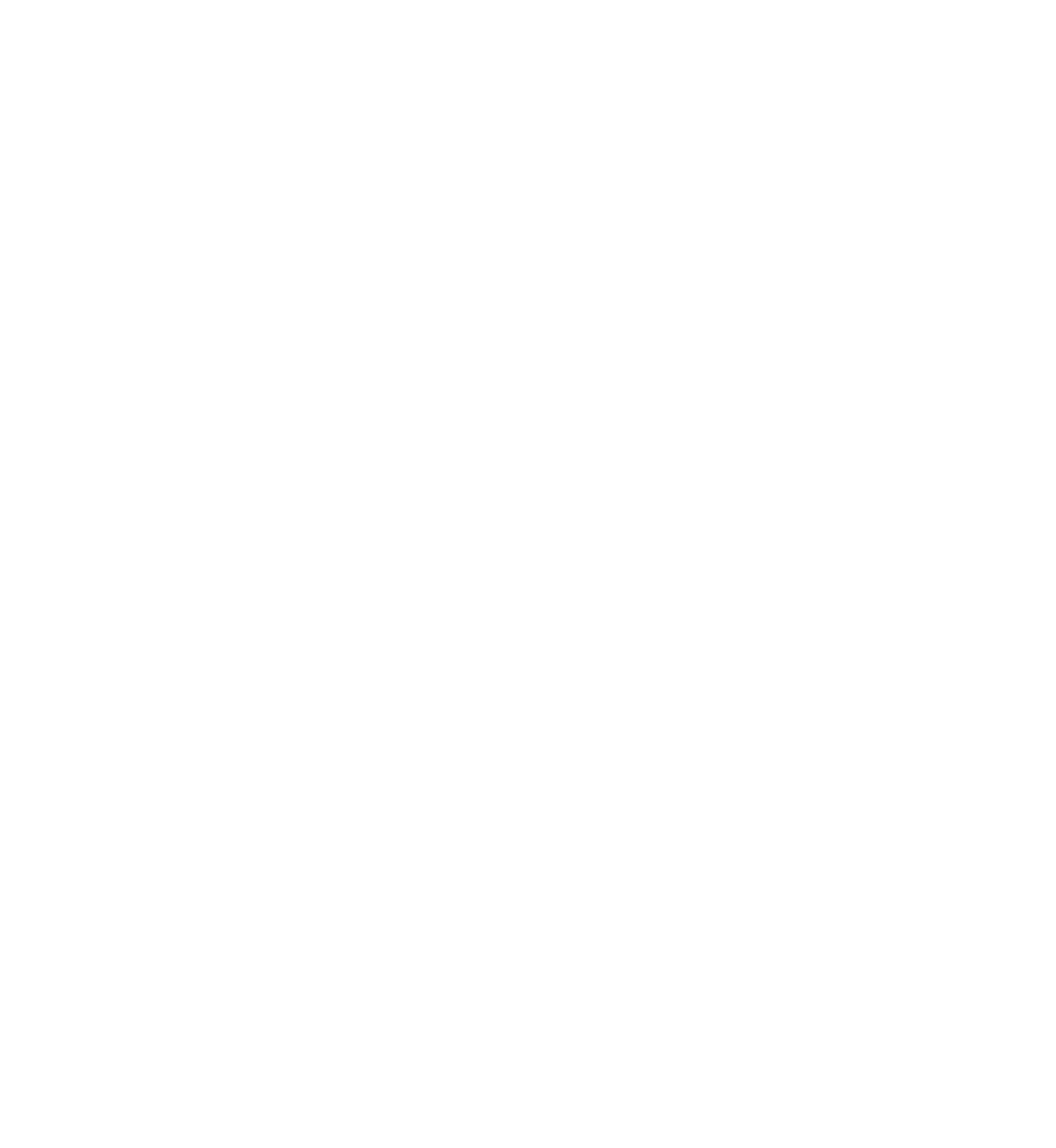
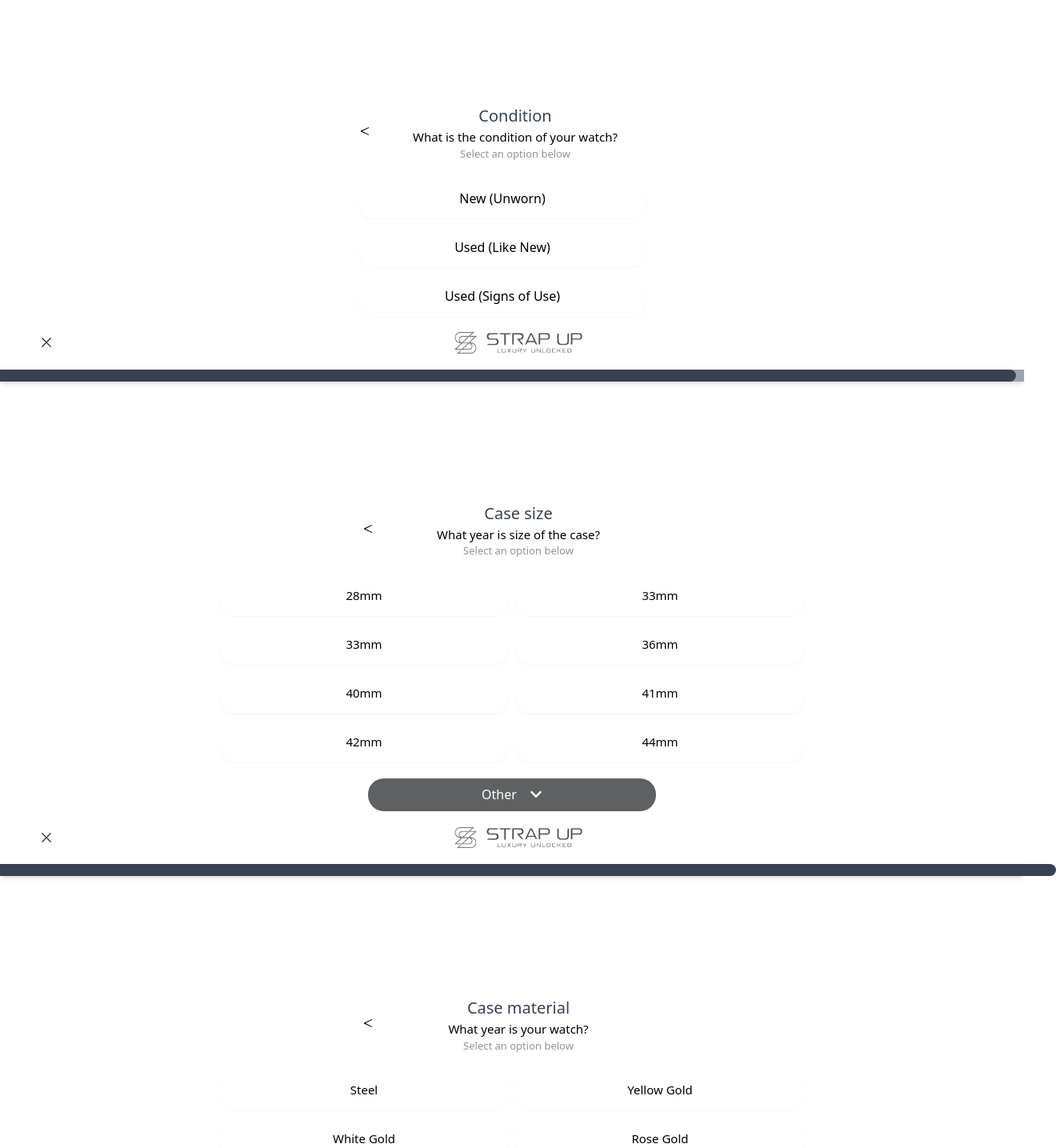
Before and after one commit to genroar/stratup, a Next.js app: page / in a window 1280 px wide. Shown: the part 720-2155 px from the top of the page at 80% size, 1320 px wide, since content can reach past the window. Before the commit the page ends 800 px from the top, so only its background shows below. Built offline with nearby package versions, Linux system fonts and the light colour scheme.

Commit message:
by umair

```diff
--- a/component/organisms/ModelSize.jsx
+++ b/component/organisms/ModelSize.jsx
@@ -21,7 +21,7 @@
       </div>
 <div className='flex flex-col justify-center items-center'>
          <div className='w-[730px] flex flex-col gap-[20px]'>
-    <div className='w-[650px] flex justify-center items-center flex-col gap-[20px]'><Modelhead icon={<LiaLessThanSolid />} heading='Case size' description='What year is size of the case?' subDescription='Select an option below' /></div>
+    <div className='flex justify-center'><Modelhead icon={<LiaLessThanSolid />} heading='Case size' description='What year is size of the case?' subDescription='Select an option below' /></div>
      <div className=' w-[730px] flex flex-wrap gap-[10px]'>
        <button> <WatchModel text='28mm' /></button>
        <button> <WatchModel text='33mm' /></button>
--- a/component/organisms/Modelmeterial.jsx
+++ b/component/organisms/Modelmeterial.jsx
@@ -21,7 +21,7 @@
       </div>
       <div className='flex flex-col justify-center items-center'>
           <div className='flex flex-col gap-[20px] w-[730px]'>
-    <div className='flex justify-center items-center w-[630px]'>
+    <div className='flex justify-center'>
     <Modelhead
         icon={<LiaLessThanSolid />}
         heading='Case material'
--- a/component/organisms/account/ModelCondition.jsx
+++ b/component/organisms/account/ModelCondition.jsx
@@ -1,7 +1,12 @@
-import React from 'react'
-import Modelhead2 from '../../atoms/Modelhead2'
+import React from 'react';
+import Modelhead from '../../atoms/Modelhead';
 import { LiaLessThanSolid } from 'react-icons/lia';
 import { RxCross1 } from "react-icons/rx";
+
+// Define WatchModel component
+function WatchModel({ text }) {
+  return <div>{text}</div>;
+}
 
 function ModelCondition() {
   return (
@@ -12,23 +17,21 @@
           <div className='flex justify-center items-center w-full'><img className='w-[160px]' src="/assits/assits/image/header-Logo.png" alt="" /></div>
         </div>
         <div className='w-full h-[15px] bg-gray-400 shadow-md'>
-            <div className='w-[540px] rounded-r-[10px] bg-gray-700 h-[15px]'>
-
-            </div>
+          <div className='w-[540px] rounded-r-[10px] bg-gray-700 h-[15px]'></div>
         </div>
       </div>
       <div className='w-full flex flex-col justify-center items-center'>
         <div className='w-[384px] flex flex-col gap-[20px] '>
-<div className='mr-[65px]'><Modelhead2 icon={<LiaLessThanSolid />} heading='Condition' description='What is the condition of your watch?' subDescription='Select an option below'/></div>
-     <div className=''>
-       <button> <WatchModel text='New (Unworn)' /></button>
-       <button> <WatchModel text='Used (Like New)' /></button>
-       <button> <WatchModel text='Used (Signs of Use)' /></button>
+          <div className='mr-[65px]'><Modelhead icon={<LiaLessThanSolid />} heading='Condition' description='What is the condition of your watch?' subDescription='Select an option below'/></div>
+          <div className='flex flex-col gap-[10px]'>
+            <button className='w-[360px] shadow-sm rounded-[20px] h-[51px]'> <WatchModel text='New (Unworn)' /></button>
+            <button className='w-[360px] shadow-sm rounded-[20px] h-[51px]'> <WatchModel text='Used (Like New)' /></button>
+            <button className='w-[360px] shadow-sm rounded-[20px] h-[51px]'> <WatchModel text='Used (Signs of Use)' /></button>
           </div>
         </div>
       </div>
     </div>
-  )
+  );
 }
 
-export default ModelCondition
+export default ModelCondition;
--- a/component/organisms/account/ModelPaper.jsx
+++ b/component/organisms/account/ModelPaper.jsx
@@ -1,6 +1,6 @@
 import React from 'react'
 import WatchModel from '../../atoms/WatchModel'
-import Modelhead2 from '../../atoms/Modelhead2'
+import Modelhead from '../../atoms/Modelhead'
 import { LiaLessThanSolid } from 'react-icons/lia';
 import Other from '../../atoms/Other';
 import { RxCross1 } from "react-icons/rx";
@@ -22,7 +22,7 @@
 <div className='flex flex-col justify-center items-center'>
 <div className='w-[384px] flex flex-col justify-center items-center'>
       <div className='flex s'>
-        <Modelhead2  icon={<LiaLessThanSolid />} heading='Original box & Papers' description='Do you have the original box & papers?' subDescription='Select an option below'  />
+        <Modelhead  icon={<LiaLessThanSolid />} heading='Original box & Papers' description='Do you have the original box & papers?' subDescription='Select an option below'  />
       </div>
      <div className='ml-[40px]'>
      <div className='flex flex-col gap-[10px] '>
--- a/pages/index.jsx
+++ b/pages/index.jsx
@@ -2,6 +2,10 @@
 import React from 'react'
 import Home from '@/component/templates/Home'
 import ModelYear from '@/component/organisms/account/ModelYear'
+import ModelCondition from '@/component/organisms/account/ModelCondition'
+import ModelSize from '@/component/organisms/ModelSize'
+import Modelmeterial from '@/component/organisms/Modelmeterial'
+import ModelPaper from '@/component/organisms/account/ModelPaper'
 function index() {
   return (
     <div>
@@ -27,6 +31,10 @@
         {/* <Modelhead2/> */}
         {/* <Home/> */}
         <ModelYear/>
+        <ModelCondition/>
+        <ModelSize/>
+        <Modelmeterial/>
+        <ModelPaper/>
     </div>
   )
 }
```
Lines whose indentation alone changed are shown as unchanged.
